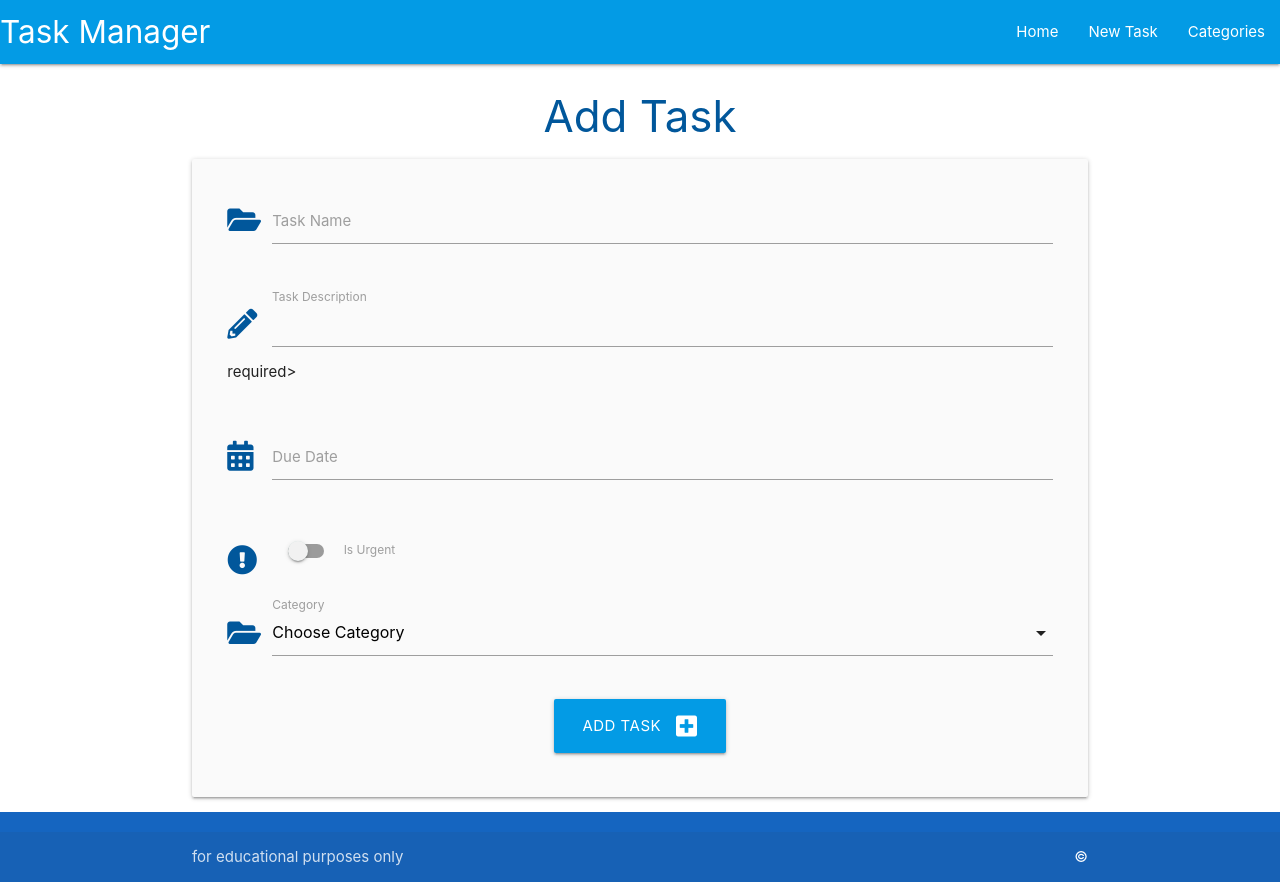
After one commit to IainKnox/task-manager-app, a Python web app: template taskmanager/templates/add_task.html in a window 1280 px wide. The commit adds this page. Run offline with Jinja, Linux system fonts and the light colour scheme; the template is opened without the code that fills it, so the values that code supplies are empty.

Commit message:
create tasks page that allows user to create and save new tasks in the db

```diff
--- a/taskmanager/static/js/script.js
+++ b/taskmanager/static/js/script.js
@@ -2,4 +2,15 @@ document.addEventListener('DOMContentLoaded', function() {
     // sidenav initialization
     let sidenav = document.querySelectorAll('.sidenav');
     M.Sidenav.init(sidenav);
+
+    // datepicker initialization
+    var datepicker = document.querySelectorAll('.datepicker');
+    M.Datepicker.init(datepicker, {
+      format: "dd mmmm, yyyy",
+      i18n: {done: "Select"}
+    });
+
+    // select initialization
+    let selects = document.querySelectorAll('select');
+    M.FormSelect.init(selects);
   });
--- /dev/null
+++ b/taskmanager/templates/add_task.html
@@ -0,0 +1,74 @@
+{% extends "base.html" %}
+{% block content %}
+
+<h3 class="light-blue-text text-darken-4 center-align">Add Task</h3>
+
+<div class="row card-panel grey lighten-5">
+    <form class="col s12" method="POST" action="{{ url_for('add_task') }}">
+        <!-- task name -->
+        <div class="row">
+            <div class="input-field col s12">
+                <i class="fas fa-folder-open prefix light-blue-text text-darken-4"></i>
+                <input id="task_name" name="task_name" minlength="5" maxlength="25" type="text" class="validate"
+                    required>
+                <label for="task_name">Task Name</label>
+            </div>
+        </div>
+        <!-- task description -->
+        <div class="row">
+            <div class="input-field col s12">
+                <i class="fas fa-pencil-alt prefix light-blue-text text-darken-4"></i>
+                <textarea id="task_description" name="task_description" minlength="5" maxlength="250"
+                 type="text" class="materialize-textarea validate" required>
+                </textarea>
+                    required>
+                <label for="task_description">Task Description</label>
+            </div>
+        </div>
+        <!-- due date -->
+        <div class="row">
+            <div class="input-field col s12">
+                <i class="fas fa-calendar-alt prefix light-blue-text text-darken-4"></i>
+                <input id="due_date" name="due_date" type="text" class="datepicker validate"
+                    required>
+                <label for="due_date">Due Date</label>
+            </div>
+        </div>
+        <!-- is urgent -->
+        <div class="row">
+            <div class="input-field col s12">
+                <div class="switch">
+                    <i class="fas fa-exclamation-circle prefix light-blue-text text-darken-4"></i>
+                    <label for="is_urgent">
+                        <input id="is_urgent" name="is_urgent" type="checkbox">
+                        <span class="lever"></span>
+                        Is Urgent
+                    </label>
+                </div>
+            </div>
+        </div>
+        <!-- category id -->
+        <div class="row">
+            <div class="input-field col s12">
+                <i class="fas fa-folder-open prefix light-blue-text text-darken-4"></i>
+                <select id="category_id" name="category_id" class="validate" required>
+                    <option value="" disabled selected>Choose Category</option>
+                    {% for category in categories %}
+                    <option value="{{ category.id }}">{{ category.category_name }}</option>
+                    {% endfor %}
+                </select>
+                <label for="category_id">Category</label>
+            </div>
+        </div>
+        <!-- submit button -->
+        <div class="row">
+            <div class="col s12 center-align">
+                <button type="submit" class="btn-large light-blue darken-1">
+                    Add Task <i class="fas fa-plus-square right"></i>
+                </button>
+            </div>
+        </div>
+    </form>
+</div>
+
+{% endblock %}
--- a/taskmanager/templates/base.html
+++ b/taskmanager/templates/base.html
@@ -22,7 +22,7 @@
                 <a href="#" data-target="mobile-demo" class="sidenav-trigger"><i class="fas fa-bars"></i></a>
                 <ul class="right hide-on-med-and-down">
                     <li><a href="{{ url_for('home') }}">Home</a></li>
-                    <li><a href="">New Task</a></li>
+                    <li><a href="{{ url_for('add_task') }}">New Task</a></li>
                     <li><a href="{{ url_for('categories') }}">Categories</a></li>
                 </ul>
             </div>
@@ -30,7 +30,7 @@
 
         <ul class="sidenav" id="mobile-demo">
             <li><a href="{{ url_for('home') }}">Home</a></li>
-            <li><a href="">New Task</a></li>
+            <li><a href="{{ url_for('add_task') }}">New Task</a></li>
             <li><a href="{{ url_for('categories') }}">Categories</a></li>
         </ul>
     </header>
```
Also changed, not shown: taskmanager/routes.py (+17 -0 lines), taskmanager/templates/tasks.html (+7 -0 lines).
